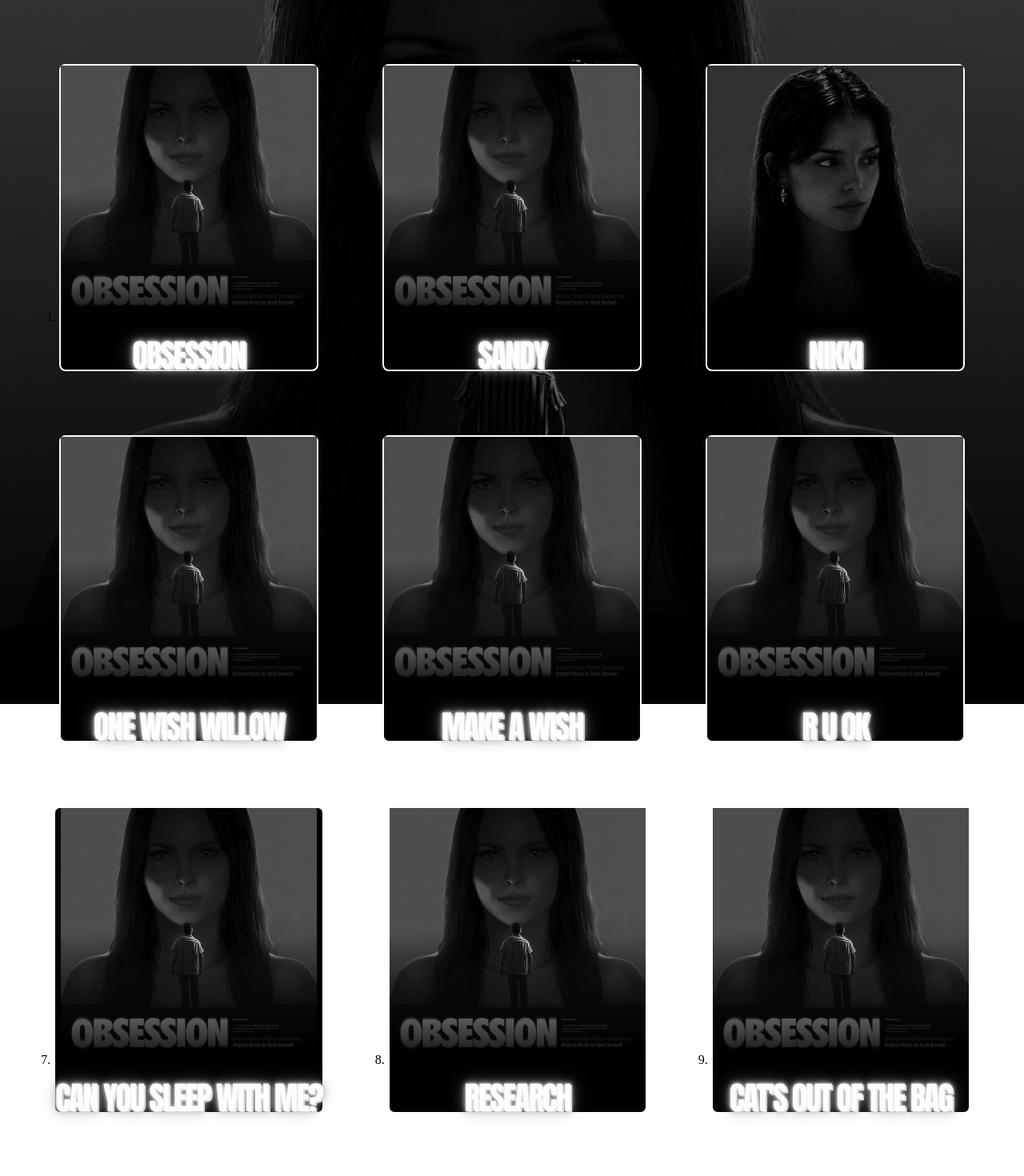
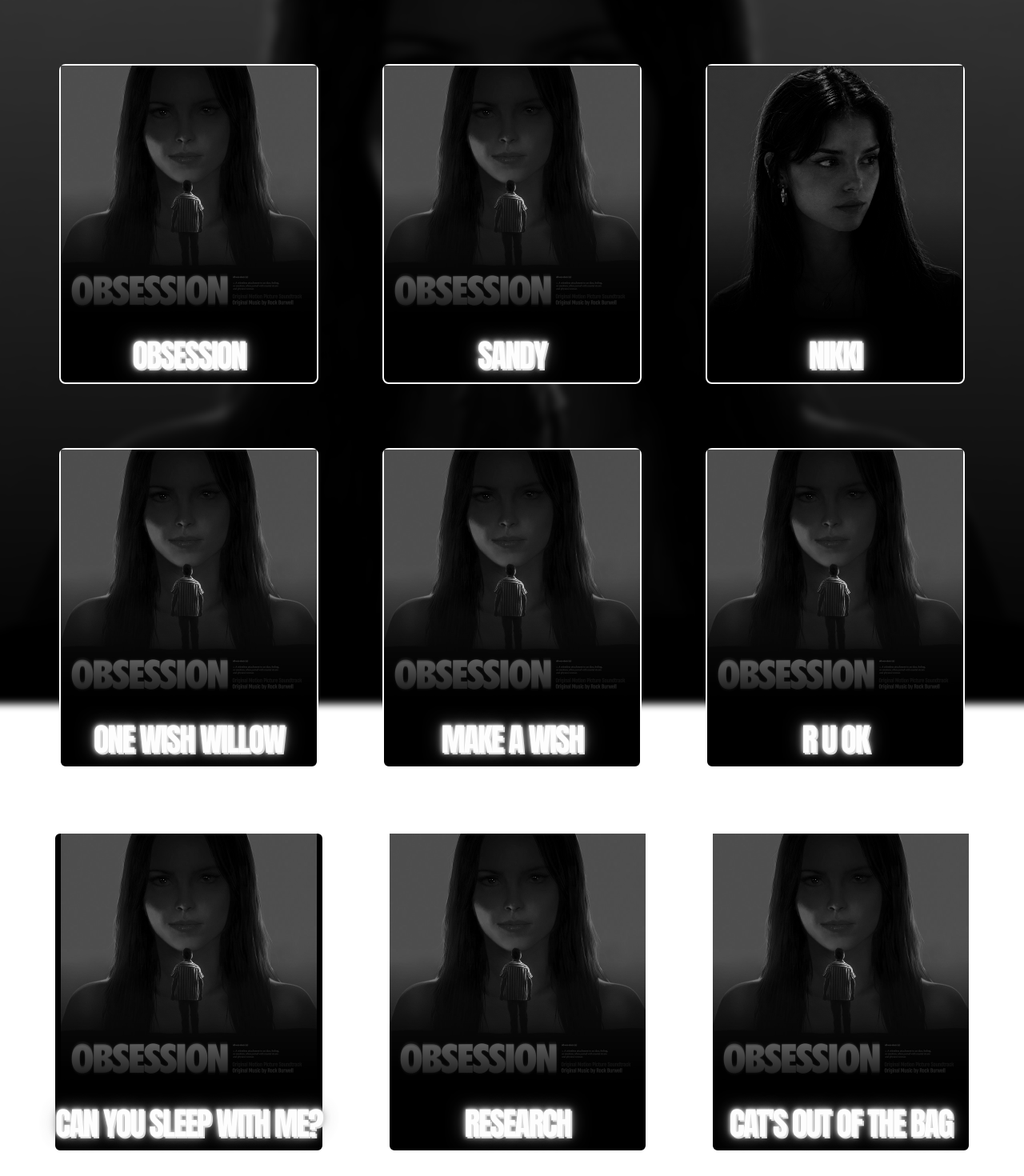
Before and after one commit to MouraoDev22/obsession, a React (Vite) app: page / in a window 1280 px wide. Shown: the top 1470 px of the page at 80% size. Built offline with nearby package versions, Linux system fonts and the light colour scheme.

Commit message:
style: enhance App and song components with improved CSS properties, including parallax positioning, blur effect, and list styling

```diff
--- a/src/App.css
+++ b/src/App.css
@@ -1,6 +1,7 @@
 body {
   width: 100vw;
   height: 100vh;
+  position: relative;
 }
 
 body::before {
@@ -8,7 +9,7 @@
   transform: translate3d(var(--parallax-x, 0%), var(--parallax-y, 0%), 0)
     scale(1.2);
   z-index: -1;
-  filter: grayscale(100%);
+  filter: grayscale(100%) blur(0.25rem);
   transition: transform 0.35s ease;
   inset: 0;
   /* Gradiente da imagem até o preto, de cima para baixo
--- a/src/components/OstSongList/OstSongList.module.css
+++ b/src/components/OstSongList/OstSongList.module.css
@@ -5,4 +5,5 @@
   align-items: center;
   gap: 5rem;
   padding: 5rem 2.5rem 5rem 2.5rem;
+  list-style: none;
 }
--- a/src/components/OstSongTitle/OstSongTitle.module.css
+++ b/src/components/OstSongTitle/OstSongTitle.module.css
@@ -1,4 +1,5 @@
 .song_title {
+  margin-bottom: 1rem;
   color: var(--color-text-poster);
   font-weight: var(--font-weight-poster);
   font-size: var(--font-size-poster);
```
